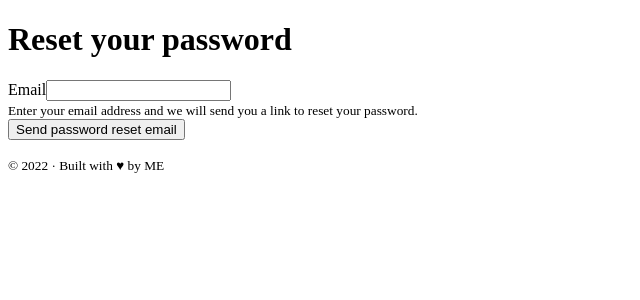
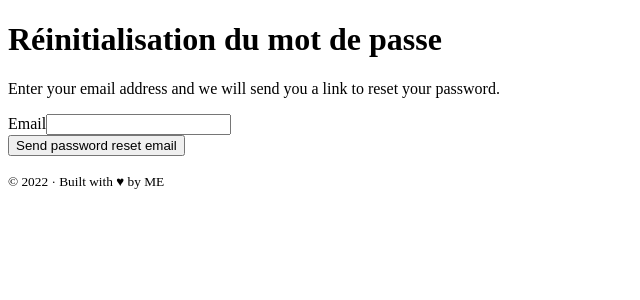
Before and after one commit to ericp84/symfony5-project, a Symfony app: template templates/reset_password/request.html.twig in a window 1280 px wide. Shown: the part 78-378 px from the top of the page, without its empty margins (0-640 px from the left). Run offline with Twig, Linux system fonts and the light colour scheme; the template is opened without the code that fills it, so the values that code supplies are empty; form fields are guessed from the names that the template uses; some libraries are stand-ins or nearby versions.

Commit message:
style reset templates

```diff
--- a/templates/reset_password/request.html.twig
+++ b/templates/reset_password/request.html.twig
@@ -3,20 +3,24 @@
 {% block title %}Reset your password{% endblock %}
 
 {% block body %}
-    {% for flash_error in app.flashes('reset_password_error') %}
-        <div class="alert alert-danger" role="alert">{{ flash_error }}</div>
-    {% endfor %}
-    <h1>Reset your password</h1>
-
-    {{ form_start(requestForm) }}
-        {{ form_row(requestForm.email) }}
-        <div>
-            <small>
+    <div class="row">
+        <div class="col-md-6 mx-auto">
+            <h1 class="text-center mb-3 mt-5">Réinitialisation du mot de passe</h1>
+            {% for flash_error in app.flashes('reset_password_error') %}
+                <div class="alert alert-error mb-3 rounded" role="alert">{{ flash_error }}</div>
+            {% endfor %}
+            <p class="text-muted text-center mb-5">
                 Enter your email address and we will send you a
                 link to reset your password.
-            </small>
+            </p>
+            {{ form_start(requestForm) }}
+            {{ form_row(requestForm.email) }}
+                <div>
+                </div>
+                <div class="d-grid gap-2">
+                    <button type="submit" class="btn btn-lg btn-primary">Send password reset email</button>
+                </div>
+            {{ form_end(requestForm) }}
         </div>
-
-        <button class="btn btn-primary">Send password reset email</button>
-    {{ form_end(requestForm) }}
+    </div>
 {% endblock %}
```
Also changed, not shown: templates/reset_password/reset.html.twig (+11 -3 lines).
